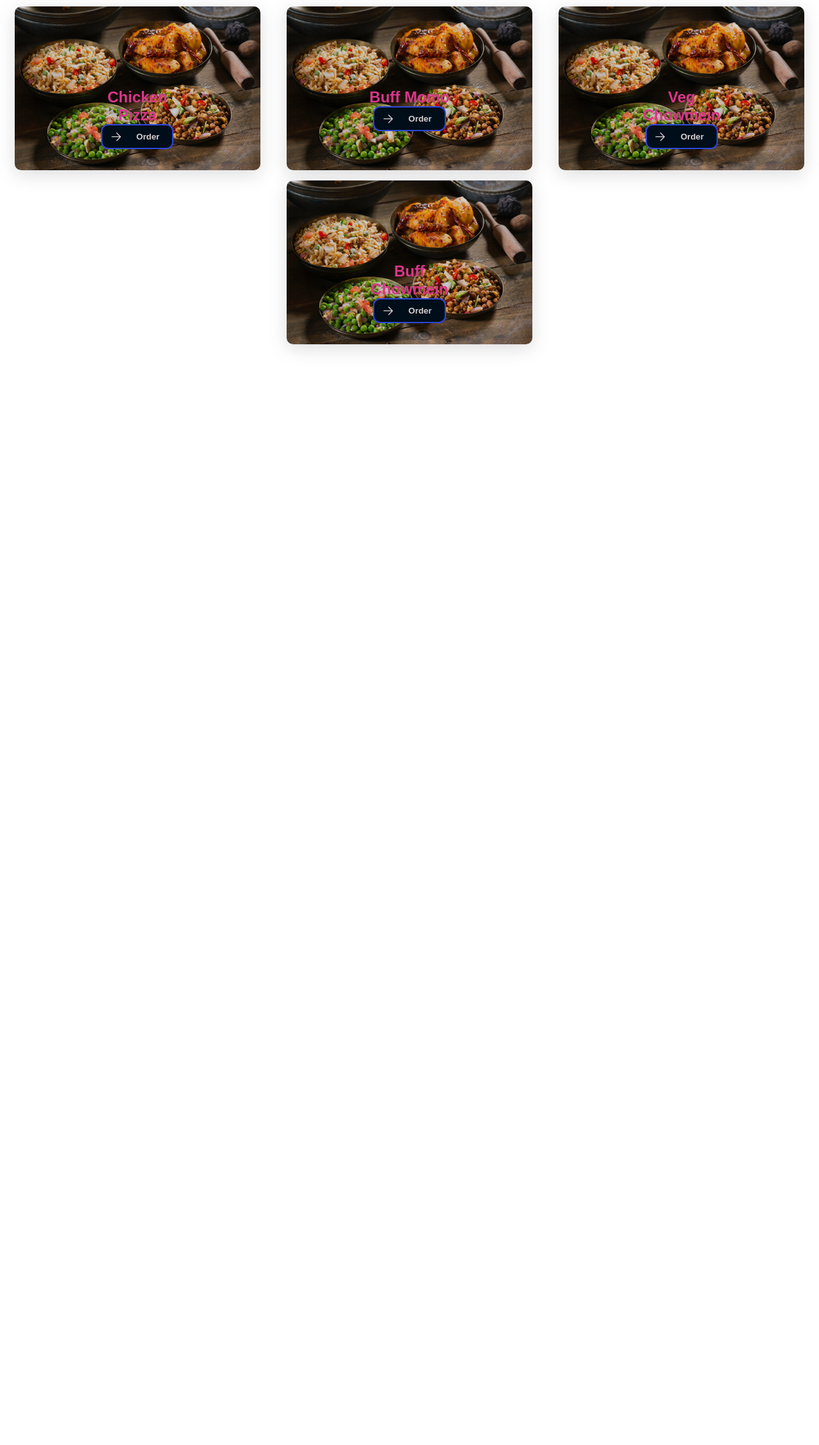
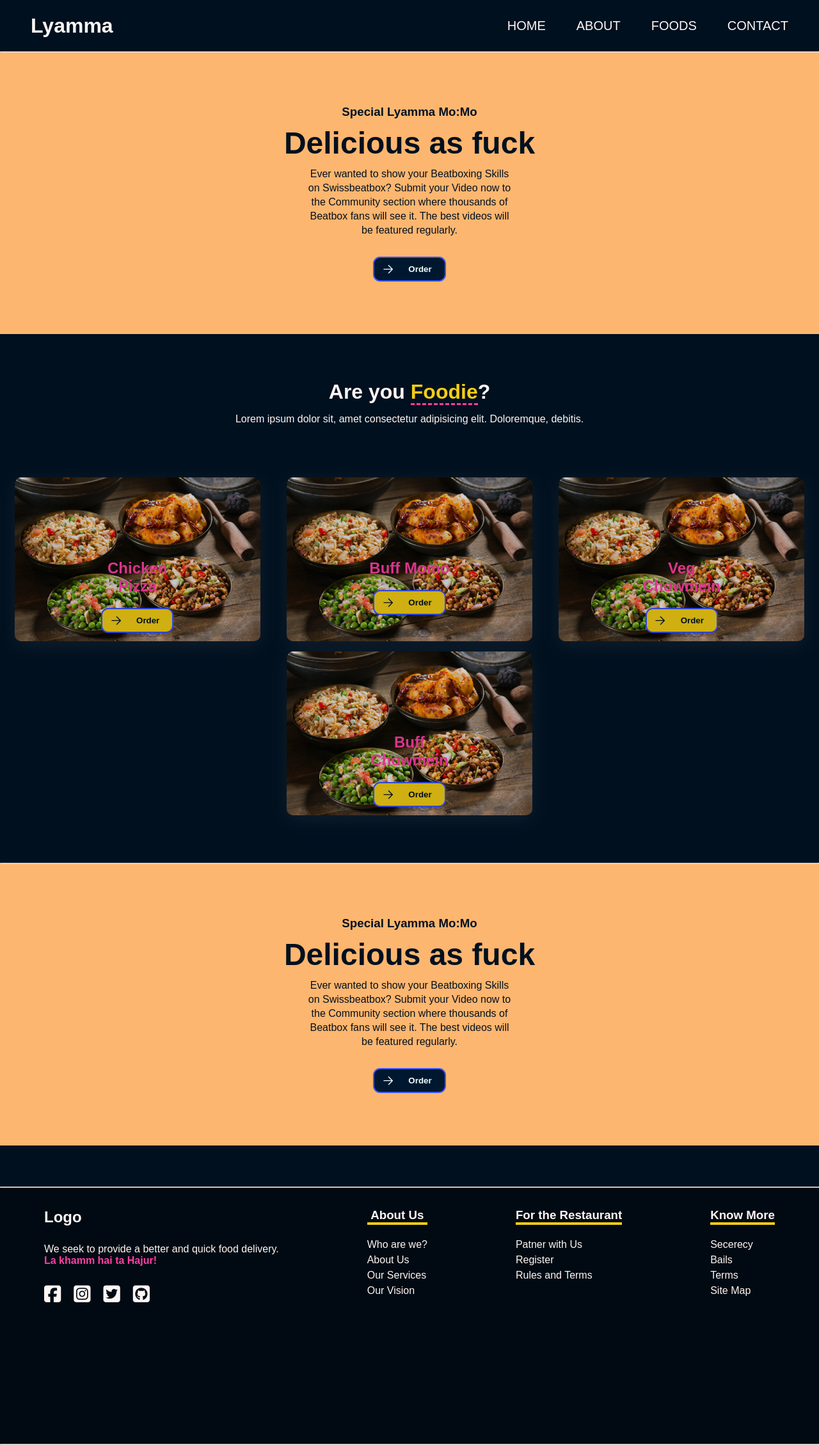
Before and after one commit to aayushtcp/KhanaSana, a Django app: page / in a window 1280 px wide. Shown: the whole page at 64% size. Before the commit the page ends 550 px from the top, so only its background shows below. Run offline with Django 4.2, Linux system fonts and the light colour scheme; some libraries are stand-ins or nearby versions.

Commit message:
index design done

```diff
--- a/lyammaApp/views.py
+++ b/lyammaApp/views.py
@@ -4,4 +4,4 @@ from django.shortcuts import render
 
 #For index Page / Landing Page / Home Page
 def index(request):
-    return render(request, 'cards.html')
+    return render(request, 'index.html')
--- a/static/base.css
+++ b/static/base.css
@@ -12,6 +12,7 @@
     --para: #fff6f4;
     --hotish: #FF3FA4;
     --skyblue: #525FE1;
+    --suntala: rgb(152,79,0);
 }
 
 html {
@@ -21,6 +22,9 @@ html {
 }
 
 .header {
+    position: sticky;
+    top: 0;
+    left: 0;
     background-color: var(--bcolor);
     padding: 0 48px;
     height: 80px;
@@ -28,8 +32,10 @@ html {
     display: flex;
     align-items: center;
     justify-content: space-between;
+    z-index: 1111;
+    /* border-bottom: 1px solid var(--para);
+    margin-bottom: 2rem; */
 }
-
 .header .logo {
     height: 37px;
     color: var(--para);
@@ -163,7 +169,6 @@ html {
 
 /* For small screen media ends*/
 
-
 /* =============================== */
 /* Footer CSS Starts */
 /* =============================== */
--- a/static/index.css
+++ b/static/index.css
@@ -0,0 +1,212 @@
+/* ------------------------------ */
+/* Filler Css start */
+/* ------------------------------ */
+
+.filler-container {
+    padding: 8px 80px;
+    color: var(--para);
+    display: flex;
+    flex-direction: column;
+    gap: 15px;
+    text-align: center;
+    margin-bottom: 4rem;
+}
+
+.filler-container span {
+    color: var(--mainheading);
+    border-bottom: 3px dashed var(--hotish);
+}
+
+.filler-container p {
+    justify-content: center;
+}
+
+/* for small screen */
+@media(max-width: 750px) {
+    .filler-container {
+        padding: 5px 60px;
+    }
+}
+
+/* ------------------------------ */
+/* Filler Css end */
+/* ------------------------------ */
+
+/* =============================== */
+/* Banner CSS starts */
+/* =============================== */
+
+.index-banner {
+    height: 40vh;
+    background-color: var(--bcolor);
+    display: flex;
+    flex-direction: column;
+    align-items: center;
+    justify-content: center;
+    gap: 10px;
+    margin-bottom: 4rem;
+    animation: bannerloop 20s linear infinite;
+}
+
+.index-banner h1 {
+    font-size: 48px;
+    color: var(--bcolor);
+}
+
+.index-banner h3 {
+    color: var(--bcolor);
+}
+
+.index-banner p {
+    color: var(--bcolor);
+    text-align: center;
+    padding: 10px 40px;
+}
+
+/* banner button starts */
+.banner-button {
+    background-color: var(--mainheading);
+    color: var(--bcolor);
+    width: 8.5em;
+    height: 2.9em;
+    border: #3654ff 0.2em solid;
+    border-radius: 11px;
+    text-align: right;
+    transition: all 0.6s ease;
+}
+
+.banner-button:hover {
+    background-color: #2675be;
+    cursor: pointer;
+    color: var(--para);
+}
+
+.banner-button svg {
+    width: 1.6em;
+    margin: -0.2em 0.8em 1em;
+    position: absolute;
+    display: flex;
+    transition: all 0.6s ease;
+}
+
+.banner-button:hover svg {
+    transform: translateX(5px);
+}
+
+.banner-button .text {
+    font-weight: bold;
+    margin: 0 1.5em
+}
+
+@keyframes bannerloop {
+    0% {
+        background-color: #26fa9a;
+    }
+
+    25% {
+        background-color: #fcee67;
+    }
+
+    50% {
+        background-color: #ff4081;
+    }
+
+    75% {
+        background-color: #18ffff;
+    }
+
+    100% {
+        background-color: #26fa9a;
+    }
+}
+
+/* for big screen */
+@media(min-width: 980px) {
+    .index-banner {
+        height: 55vh;
+    }
+
+    .index-banner p {
+        padding: 0 30rem;
+        line-height: 22px;
+    }
+
+    .banner-button {
+        margin-top: 20px;
+    }
+}
+
+/* banner button ends */
+/* =============================== */
+/* Banner CSS End */
+/* =============================== */
+
+
+/* =============================== */
+/* Card CSS Starts */
+/* =============================== */
+
+.cards {
+    padding: 10px;
+    display: flex;
+    flex-wrap: wrap;
+    gap: 1rem;
+    justify-content: space-around;
+    margin-bottom: 4rem;
+}
+
+.maincard {
+    background: url("/static/check.jpg")no-repeat;
+    box-shadow: rgba(100, 100, 111, 0.2) 0px 7px 29px 0px;
+    height: 10vh;
+    width: 30vw;
+    padding: 10vw;
+    background-position: center center;
+    background-size: cover;
+    filter: brightness(85%);
+    cursor: pointer;
+    border-radius: 10px;
+}
+
+.card-contents {
+    display: flex;
+    flex-direction: column;
+    align-items: center;
+    justify-content: center;
+}
+
+.card-contents h2 {
+    text-align: center;
+    color: var(--hotish);
+    font-size: x-large;
+}
+
+.card-btn {
+    align-self: center;
+}
+
+/* =============================== */
+/* Card CSS End */
+/* =============================== */
+/* for small screem */
+@media(max-width: 980px) {
+    .cards {
+        padding: 10px;
+        display: flex;
+        flex-wrap: wrap;
+        gap: 1rem;
+    }
+
+    .maincard {
+        background: url("/static/check.jpg")no-repeat;
+        box-shadow: rgba(100, 100, 111, 0.2) 0px 7px 29px 0px;
+        height: 20vh;
+        width: 40vw;
+        padding: 10vw;
+        background-position: center center;
+        background-size: cover;
+        filter: brightness(85%);
+        cursor: pointer;
+        border-radius: 10px;
+    }
+}
--- a/templates/base.html
+++ b/templates/base.html
@@ -2,10 +2,13 @@
 <!DOCTYPE html>
 <html lang="en">
 {% block body %}
+
 <head>
     <meta charset="UTF-8">
     <meta name="viewport" content="width=device-width, initial-scale=1.0">
+    {% block base_style%}
     <link rel="stylesheet" href="{% static 'base.css' %}">
+    {% endblock base_style%}
     <script src="https://kit.fontawesome.com/c57b7eb6b9.js" crossorigin="anonymous"></script>
     <title>Base | File</title>
 </head>
--- a/templates/index.html
+++ b/templates/index.html
@@ -6,14 +6,152 @@
 <head>
     <meta charset="UTF-8">
     <meta name="viewport" content="width=device-width, initial-scale=1.0">
+    {% block base_style%}
+    {{ block.super }}
+    <link rel="stylesheet" href="{% static 'index.css' %}">
+    {% endblock base_style%}
     <title>Lyamma | Lyamma</title>
 </head>
 
 <body>
     {% block content %}
-    <!-- <img src="{% static 'check.jpg'%}" alt=""> -->
-    <h1>Hello jusk checking templates</h1>
-    <h2>Hello</h2>
+
+
+    <!-- Banner 1st for index starts -->
+    <hr>
+    <div class="index-banner">
+        <h3>Special Lyamma Mo:Mo</h3>
+        <h1>Delicious as fuck</h1>
+        <p>Ever wanted to show your Beatboxing Skills on Swissbeatbox? Submit your Video now to the Community section
+            where thousands of Beatbox fans will see it. The best videos will be featured regularly.</p>
+        <button class="banner-button" style="background-color: #00182F;">
+            <svg style="color: azure;" xmlns="http://www.w3.org/2000/svg" fill="none" viewBox="0 0 24 24"
+                stroke-width="1.5" stroke="currentColor" class="w-6 h-6">
+                <path stroke-linecap="round" stroke-linejoin="round" d="M4.5 12h15m0 0l-6.75-6.75M19.5 12l-6.75 6.75">
+                </path>
+            </svg>
+
+            <div class="text" style="color: azure;">
+                Order
+            </div>
+        </button>
+    </div>
+    <!-- Banner 1st for index ends -->
+
+    <!-- Filler one starts -->
+    <div class="filler-container">
+        <h1>Are you <span>Foodie</span>?</h1>
+        <p>Lorem ipsum dolor sit, amet consectetur adipisicing elit. Doloremque, debitis.</p>
+    </div>
+    <!-- Filler one ends -->
+
+    <!-- Group one Cards for index starts  -->
+    <div class="cards">
+        <!-- Card one starts -->
+        <div class="maincard">
+            <div class="card-contents">
+                <h2>Chicken Pizza</h2>
+                <!-- <p>Lorem ipsum dolor sit amet.</p> -->
+                <button class="banner-button card-btn">
+                    <svg xmlns="http://www.w3.org/2000/svg" fill="none" viewBox="0 0 24 24" stroke-width="1.5"
+                        stroke="currentColor" class="w-6 h-6">
+                        <path stroke-linecap="round" stroke-linejoin="round"
+                            d="M4.5 12h15m0 0l-6.75-6.75M19.5 12l-6.75 6.75">
+                        </path>
+                    </svg>
+                    <div class="text">
+                        Order
+                    </div>
+                </button>
+            </div>
+        </div>
+        <!-- Card one ends -->
+
+        <!-- Card two starts -->
+        <div class="maincard">
+            <div class="card-contents">
+                <h2>Buff Momo</h2>
+                <!-- <p>Lorem ipsum dolor sit amet.</p> -->
+                <button class="banner-button card-btn">
+                    <svg xmlns="http://www.w3.org/2000/svg" fill="none" viewBox="0 0 24 24" stroke-width="1.5"
+                        stroke="currentColor" class="w-6 h-6">
+                        <path stroke-linecap="round" stroke-linejoin="round"
+                            d="M4.5 12h15m0 0l-6.75-6.75M19.5 12l-6.75 6.75">
+                        </path>
+                    </svg>
+                    <div class="text">
+                        Order
+                    </div>
+                </button>
+            </div>
+        </div>
+        <!-- Card two ends -->
+
+        <!-- Card three starts -->
+        <div class="maincard">
+            <div class="card-contents">
+                <h2>Veg Chowmein</h2>
+                <!-- <p>Lorem ipsum dolor sit amet.</p> -->
+                <button class="banner-button card-btn">
+                    <svg xmlns="http://www.w3.org/2000/svg" fill="none" viewBox="0 0 24 24" stroke-width="1.5"
+                        stroke="currentColor" class="w-6 h-6">
+                        <path stroke-linecap="round" stroke-linejoin="round"
+                            d="M4.5 12h15m0 0l-6.75-6.75M19.5 12l-6.75 6.75">
+                        </path>
+                    </svg>
+                    <div class="text">
+                        Order
+                    </div>
+                </button>
+            </div>
+        </div>
+        <!-- Card three ends -->
+
+        <!-- Card four starts -->
+        <div class="maincard">
+            <div class="card-contents">
+                <h2>Buff Chowmein</h2>
+                <!-- <p>Lorem ipsum dolor sit amet.</p> -->
+                <button class="banner-button card-btn">
+                    <svg xmlns="http://www.w3.org/2000/svg" fill="none" viewBox="0 0 24 24" stroke-width="1.5"
+                        stroke="currentColor" class="w-6 h-6">
+                        <path stroke-linecap="round" stroke-linejoin="round"
+                            d="M4.5 12h15m0 0l-6.75-6.75M19.5 12l-6.75 6.75">
+                        </path>
+                    </svg>
+                    <div class="text">
+                        Order
+                    </div>
+                </button>
+            </div>
+        </div>
+        <!-- Card four ends -->
+    </div>
+
+    <!-- Group one Cards for index ends  -->
+
+
+
+    <!-- Banner for index starts -->
+    <hr>
+    <div class="index-banner">
+        <h3>Special Lyamma Mo:Mo</h3>
+        <h1>Delicious as fuck</h1>
+        <p>Ever wanted to show your Beatboxing Skills on Swissbeatbox? Submit your Video now to the Community section
+            where thousands of Beatbox fans will see it. The best videos will be featured regularly.</p>
+        <button class="banner-button" style="background-color: #00182F;">
+            <svg style="color: azure;" xmlns="http://www.w3.org/2000/svg" fill="none" viewBox="0 0 24 24"
+                stroke-width="1.5" stroke="currentColor" class="w-6 h-6">
+                <path stroke-linecap="round" stroke-linejoin="round" d="M4.5 12h15m0 0l-6.75-6.75M19.5 12l-6.75 6.75">
+                </path>
+            </svg>
+
+            <div class="text" style="color: azure;">
+                Order
+            </div>
+        </button>
+    </div>
+    <!-- Banner for index ends -->
     {% endblock %}
 
 </body>
```
Also changed, not shown: static/fillerone.css (added, +46 -0 lines), templates/fillerone.html (added, +16 -0 lines).
